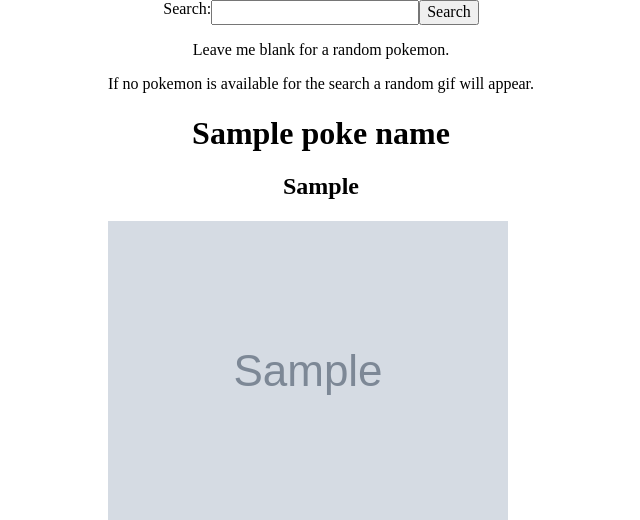
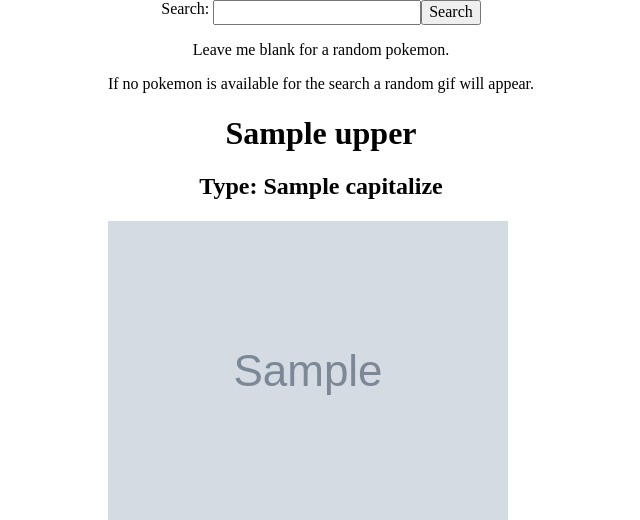
Before and after one commit to jaybenaim/PokeGifs, a Django app: template pokegifs/templates/pokemon_show.html in a window 1280 px wide. Shown: the part 87-607 px from the top of the page, without its empty margins (319-959 px from the left). Run offline with Django 3.2, Linux system fonts and the light colour scheme; the template is opened without the code that fills it: most values are stand-ins (such as "Sample title", 1, 10 or a date in 2020); grey boxes marked "Sample" are stand-in pictures.

Commit message:
added capitalization for results

```diff
--- a/pokegifs/templates/index.html
+++ b/pokegifs/templates/index.html
@@ -5,7 +5,7 @@
 <h1> Search for a pokemon </h1>
 <form class="form" action="{% url 'pokemon_search' %}" method="get">
     <label for="picture-search">
-        <span>Search: </span>
+        <span> Search: &npsp; </span>
         <input type='search' id="picture-search" name="query" value="{{ query }}" />
     </label>
     <input type="submit" value="Search" />
--- a/pokegifs/templates/pokemon_show.html
+++ b/pokegifs/templates/pokemon_show.html
@@ -5,7 +5,7 @@
 <!-- SEaRCH FOR A POKEMON -->
 <form class="form" action="{% url 'pokemon_search' %}" method="get">
     <label for="picture-search">
-        <span>Search: </span>
+        <span>Search:&nbsp; </span>
     </label>
         <input type='search' id="picture-search" name="query" value="{{ query }}" />
     <input type="submit" value="Search" />
@@ -13,8 +13,8 @@
 <div class='results'>
     <p> Leave me blank for a random pokemon.</p>
     <p> If no pokemon is available for the search a random gif will appear. </p>
-    <h1> {{poke_name}}</h1>
-    <h2> {{poke_type}}</h2>
+    <h1> {{poke_name.upper}}</h1>
+    <h2> Type: {{poke_type.capitalize}}</h2>
     <img src="{{src}}">
 </div>
 {% endblock%}
```
